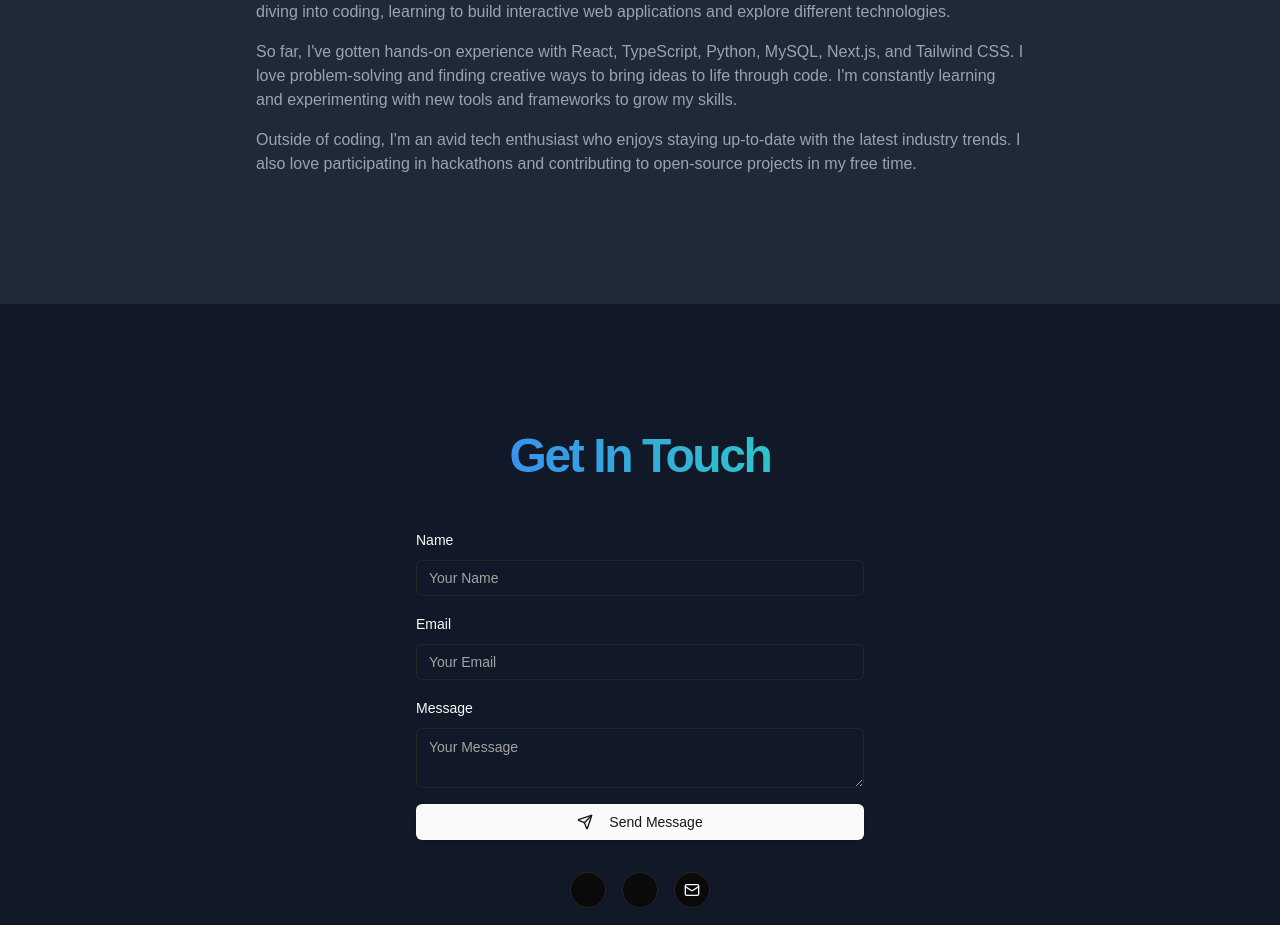
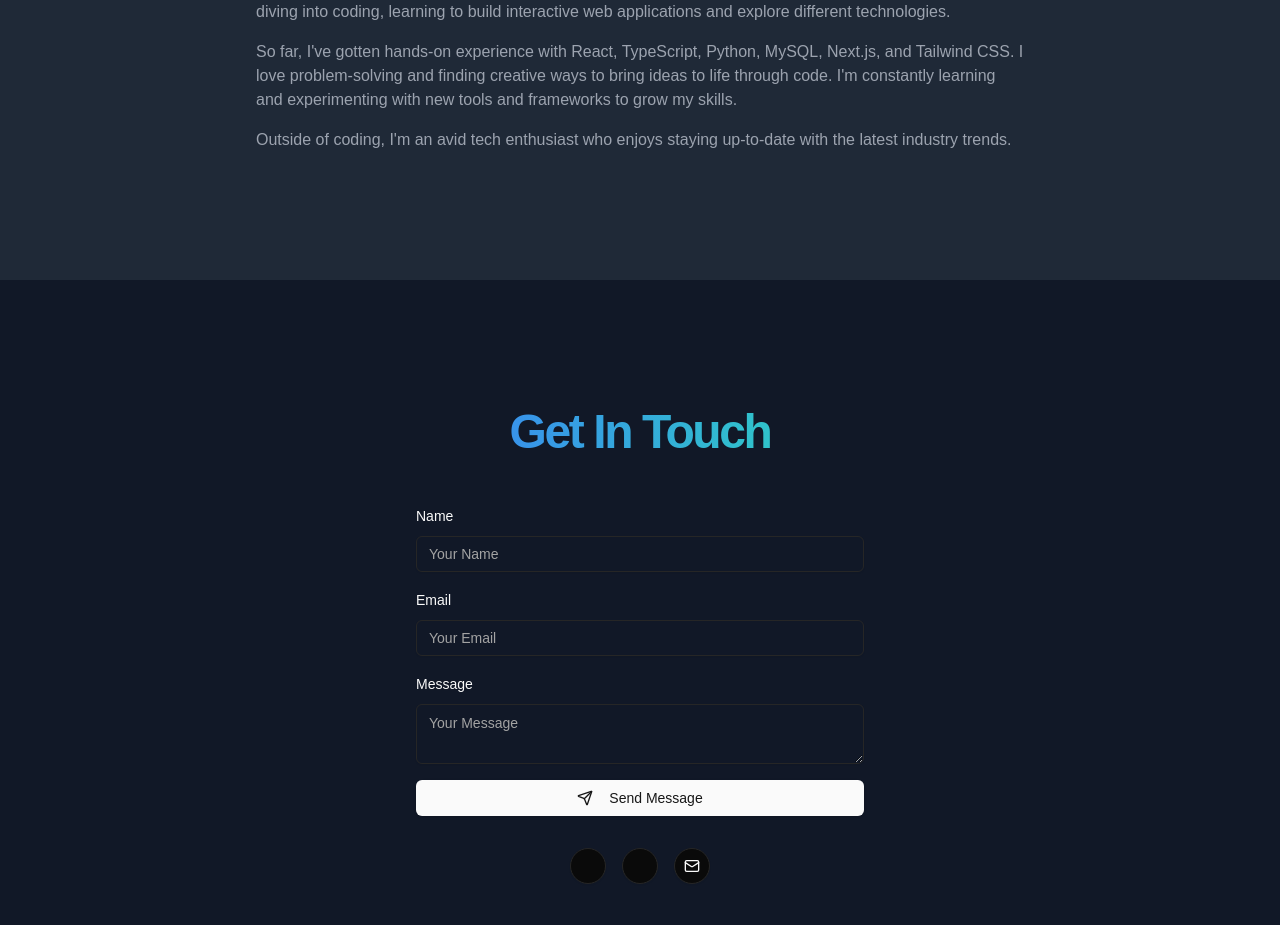
Before and after one commit to x1yl/portfolio, a Next.js app: page / in a window 1280 px wide. Shown: the part 1480-2405 px from the top of the page. Built offline with nearby package versions, Linux system fonts and the light colour scheme; some icons are missing.

Commit message:
Updated about me

```diff
--- a/components/portfolio.tsx
+++ b/components/portfolio.tsx
@@ -213,9 +213,7 @@ export function Portfolio() {
                 </p>
                 <p className="text-gray-500 dark:text-gray-400">
                   Outside of coding, I'm an avid tech enthusiast who enjoys
-                  staying up-to-date with the latest industry trends. I also
-                  love participating in hackathons and contributing to
-                  open-source projects in my free time.
+                  staying up-to-date with the latest industry trends.
                 </p>
               </div>
             </div>
```
